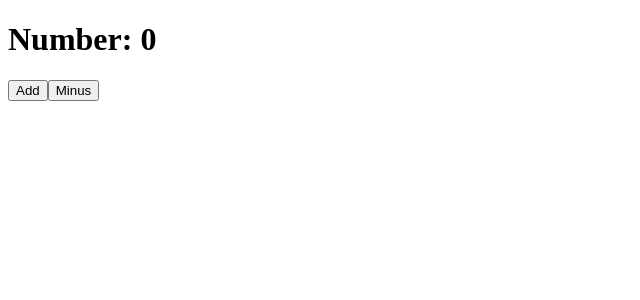
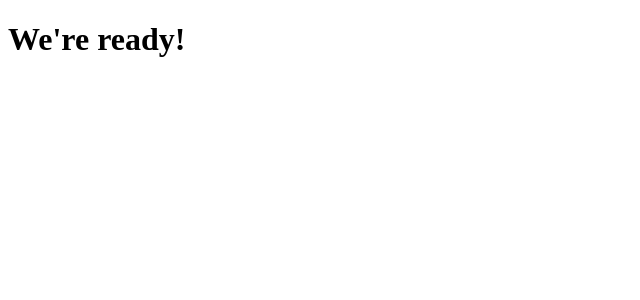
Before and after one commit to ggc1412/movie_app_2020, a React (Create React App) app: page / in a window 1280 px wide. Shown: the top 300 px of the page, without its empty margins (0-640 px from the left). Built offline with nearby package versions, Linux system fonts and the light colour scheme.

Commit message:
component life cycle

```diff
--- a/src/App.js
+++ b/src/App.js
@@ -1,29 +1,29 @@
 import React from "react";
-import PropTypes from "prop-types";
 
 class App extends React.Component{
     state = {
-        count: 0
+        isLoading: true,
+        Movie: []
     };
 
-    add = () => {
-        this.setState( current => ({
-            count: current.count + 1
-        }))
+    Loading = () => {
+        this.setState({
+            isLoading: false
+        })
     };
 
-    minus = () => {
-        this.setState( current => ({
-            count: current.count - 1
-        }))
+    componentDidMount = () =>{
+        setInterval(this.Loading,5000)
     }
+    // render에 이 setInterval 메서드를 넣게 되면 re-render되면서 setInterval 메서드가 다시 실행된다.
+    // componentDidMount에 메서드를 넣으면 reder와는 상관 없기 때문에 ( re-render는 업데이트임 ) 한번만 실행된다.
 
     render(){
+        const { isLoading } = this.state;
+
         return (
             <div>
-                <h1>Number: {this.state.count}</h1>
-                <button onClick={this.add}>Add</button>
-                <button onClick={this.minus}>Minus</button>
+                <h1>{isLoading ? "Loading..." : "We're ready!" }</h1>
             </div>
         );
     }
```
